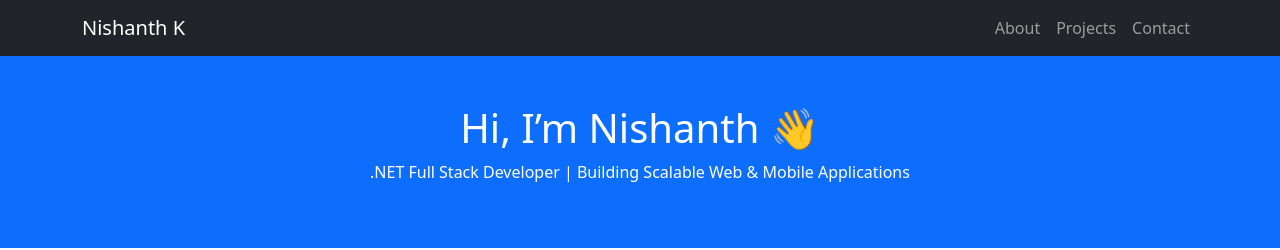
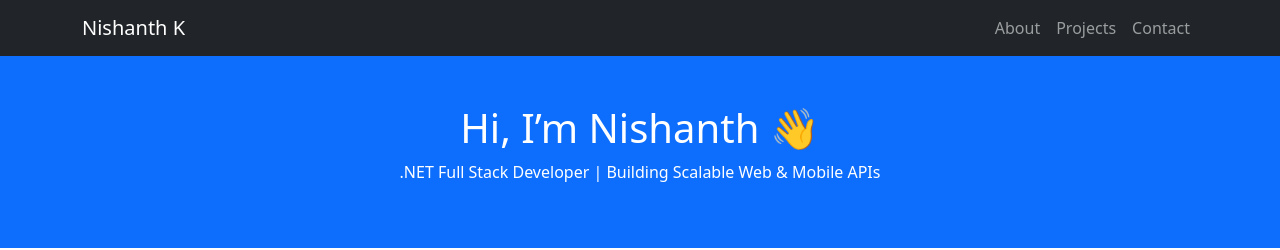
Before and after one commit to knishanth-dev/knishanth-dev.github.io, a plain HTML site: page index.html in a window 1280 px wide. Shown: the top 250 px of the page. Drawn offline with nearby package versions, Linux system fonts and the light colour scheme.

Commit message:
Update and rename Index.html to index.html

```diff
--- a/Index.html
+++ b/index.html
@@ -27,7 +27,7 @@
   <!-- Hero Section -->
   <section class="bg-primary text-white text-center p-5">
     <h1>Hi, I’m Nishanth 👋</h1>
-    <p>.NET Full Stack Developer | Building Scalable Web & Mobile Applications</p>
+    <p>.NET Full Stack Developer | Building Scalable Web & Mobile APIs</p>
   </section>
 
   <!-- About -->
```
